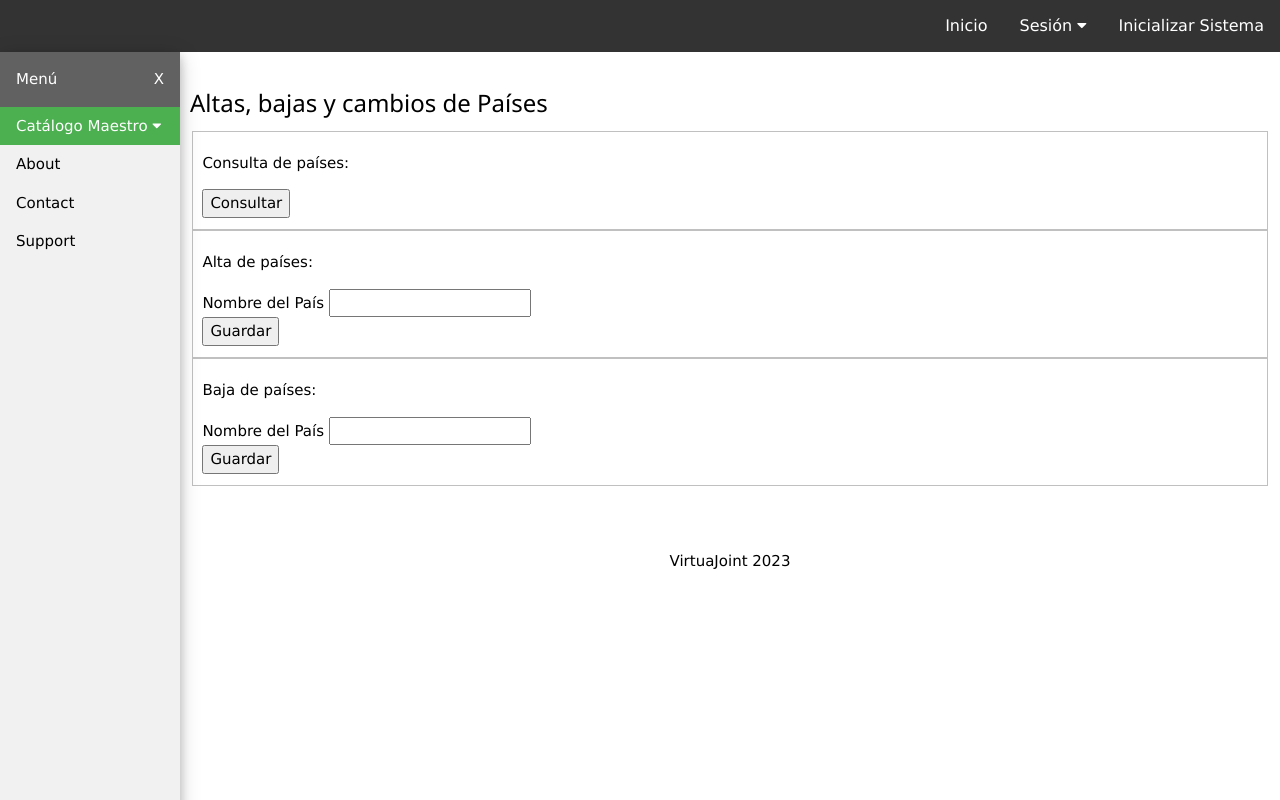
After one commit to natan9019/virtuajoint, a PHP site: page /abcPaises.php in a window 1280 px wide. The commit adds this page. Run offline with PHP 8.4, Linux system fonts and the light colour scheme.

Commit message:
Sgregue la vista para abc de paises

```diff
--- /dev/null
+++ b/public/abcPaises.php
@@ -0,0 +1,60 @@
+<!DOCTYPE html>
+<html lang="en">
+<head>
+    <meta charset="UTF-8">
+    <meta http-equiv="X-UA-Compatible" content="IE=edge">
+    <meta name="viewport" content="width=device-width, initial-scale=1.0">
+    <link rel="stylesheet" href="./css/styles.css">
+    <link rel="stylesheet" href="https://www.w3schools.com/w3css/4/w3.css">
+    <link rel="stylesheet" href="https://cdnjs.cloudflare.com/ajax/libs/font-awesome/4.7.0/css/font-awesome.min.css">
+    <title>ABC Paises</title>
+</head>
+<body>
+    <?PHP
+        include('navbarMainMenu.php');
+        include('sideBarMenu.php');
+        include('../config/database.php');
+    ?>
+    <div class="main" id="main" style="margin-left: 180px;">
+        <div class="w3-container" style="display: initial;">
+            <span title="open Sidebar" style="display: none; color:aqua;" id="openNav" class="w3-button w3-transparent w3-display-topleft w3-xlarge" onclick="w3_open()">☰</span>
+            <h3 class="h3" >Altas, bajas y cambios de Países</h3>
+            <fieldset>
+                <p>Consulta de países:</p>
+                <form action="http://virtuajoint.test/abcPaises.php" class="form-login" method="POST">
+                    <div id="divSubmit" class="form-input">
+                        <input type="submit" value="Consultar">
+                    </div>
+                </form>
+            </fieldset>
+            <fieldset>
+                <p>Alta de países:</p>
+                <form action="http://virtuajoint.test/abcPaises.php" class="form-login" method="POST">
+                    <div id="divNombrePais" class="form-input">
+                        <label for="lblNombrePaise">Nombre del País</label>
+                        <input type="text" id="txtNombrePais" name="txtNombrePais" required>
+                    </div>
+                    <div id="divSubmit" class="form-input">
+                        <input type="submit" value="Guardar">
+                    </div>
+                </form>
+            </fieldset>
+            <fieldset>
+                <p>Baja de países:</p>
+                <form action="http://virtuajoint.test/abcPaises.php" class="form-login" method="POST">
+                    <div id="divNombrePais" class="form-input">
+                        <label for="lblNombrePaise">Nombre del País</label>
+                        <input type="text" id="txtNombrePais" name="txtNombrePais" required>
+                    </div>
+                    <div id="divSubmit" class="form-input">
+                        <input type="submit" value="Guardar">
+                    </div>
+                </form>
+            </fieldset>
+            <?PHP
+                include('footer.php');
+            ?>
+        </div>
+    </div>
+</body>
+</html>
--- a/public/css/styles.css
+++ b/public/css/styles.css
@@ -131,7 +131,7 @@ input[type="submit"] {
     gap: 1rem;
     width: 70%;
     padding: 3rem 0;
-}*/
+} */
 
 .footer {
     display: flex;
--- a/public/initialize.php
+++ b/public/initialize.php
@@ -6,10 +6,8 @@
     <meta http-equiv="X-UA-Compatible" content="IE=edge">
     <meta name="viewport" content="width=device-width, initial-scale=1.0">
     <title>Initialize - Virtuajoint</title>
-    <link rel="preconnect" href="https://fonts.googleapis.com">
-    <link rel="preconnect" href="https://fonts.gstatic.com" crossorigin>
-    <link href="https://fonts.googleapis.com/css2?family=Open+Sans:wght@300;400;500&display=swap" rel="stylesheet">
     <link rel="stylesheet" href="./css/styles.css">
+    <link rel="stylesheet" href="https://www.w3schools.com/w3css/4/w3.css">
     <link rel="stylesheet" href="https://cdnjs.cloudflare.com/ajax/libs/font-awesome/4.7.0/css/font-awesome.min.css">
 </head>
 
--- a/public/masterCatalogue.php
+++ b/public/masterCatalogue.php
@@ -3,9 +3,9 @@
 <head>
     <meta charset="UTF-8">
     <meta http-equiv="X-UA-Compatible" content="IE=edge">
-    <link rel="stylesheet" href="./css/styles.css">
     <meta name="viewport" content="width=device-width, initial-scale=1">
     <title>Catalogo Maestro</title>
+    <link rel="stylesheet" href="./css/styles.css">
     <link rel="stylesheet" href="https://www.w3schools.com/w3css/4/w3.css">
     <link rel="stylesheet" href="https://cdnjs.cloudflare.com/ajax/libs/font-awesome/4.7.0/css/font-awesome.min.css">
     <style>
@@ -23,7 +23,7 @@
     ?>
     <div class="main" id="main" style="margin-left: 180px;">
         <div class="w3-container" style="display: initial;">
-            <span title="open Sidebar" style="display: none;" id="openNav" class="w3-button w3-transparent w3-display-topleft w3-xlarge" onclick="w3_open()">☰</span>
+            <span title="open Sidebar" style="display: none; color:aqua;" id="openNav" class="w3-button w3-transparent w3-display-topleft w3-xlarge" onclick="w3_open()">☰</span>
             <h3 class="h3" >Catálogo Maestro</h3>
             <p>En esta sección podrás dar de alta los elementos para los combo Box en la interfaz de ABC</p>
             <?PHP
--- a/public/sideBarMenu.php
+++ b/public/sideBarMenu.php
@@ -3,22 +3,21 @@
     <div class="w3-sidebar w3-light-grey w3-card-4 w3-animate-left" style="width: 180px; display: block;" id="mySidebar">
         <div class="w3-bar w3-dark-grey">
             <span class="w3-bar-item w3-padding-16">Menú</span>
-            <button onclick="w3_close()" class="w3-bar-item w3-button w3-right w3-padding-16" title="close Sidebar">x</button>
+            <button onclick="w3_close()" class="w3-bar-item w3-button w3-right w3-padding-16" title="close Sidebar">X</button>
         </div>
 
         <div class="w3-bar-block">
-            <a class="w3-bar-item w3-button w3-green" href="masterCatalogue.php">Catálogo Maestro</a>
+            <div class="w3-dropdown-hover w3-green">
+                <a class="w3-button" href="masterCatalogue.php">Catálogo Maestro <i class="fa fa-caret-down"></i></a>
+                <div class="w3-dropdown-content w3-bar-block w3-card-4">
+                    <a class="w3-bar-item w3-button" href="abcPaises.php">ABC Paises</a>
+                    <a class="w3-bar-item w3-button" href="javascript:void(0)">Link 2</a>
+                    <a class="w3-bar-item w3-button" href="javascript:void(0)">Link 3</a>
+                </div>
+            </div>
             <a class="w3-bar-item w3-button" href="javascript:void(0)">About</a>
             <a class="w3-bar-item w3-button" href="javascript:void(0)">Contact</a>
-                <div class="w3-dropdown-hover">
-                    <a class="w3-button" href="javascript:void(0)">Dropdown <i class="fa fa-caret-down"></i></a>
-                    <div class="w3-dropdown-content w3-bar-block w3-card-4">
-                        <a class="w3-bar-item w3-button" href="javascript:void(0)">Link 1</a>
-                        <a class="w3-bar-item w3-button" href="javascript:void(0)">Link 2</a>
-                        <a class="w3-bar-item w3-button" href="javascript:void(0)">Link 3</a>
-                    </div>
-                </div>
-                <a class="w3-bar-item w3-button" href="javascript:void(0)">Support</a>
+            <a class="w3-bar-item w3-button" href="javascript:void(0)">Support</a>
         </div>
     </div>
 
```
Also changed, not shown: public/createSystemDB.php (+28 -0 lines).
